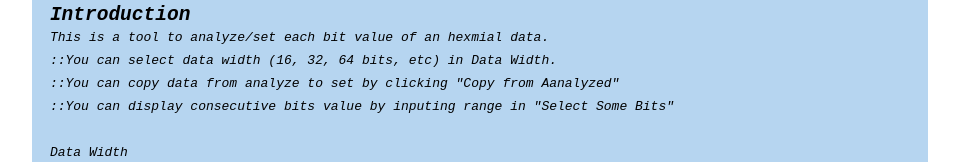
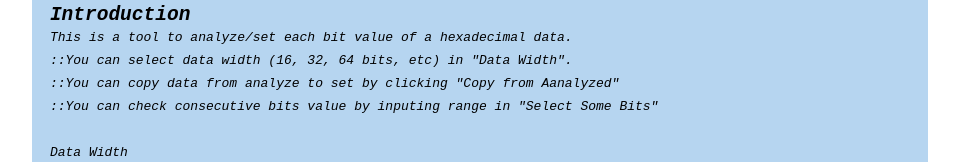
Before and after one commit to yangshunyong/yangshunyong.github.io, a plain HTML site: page index.html in a window 1280 px wide. Shown: the top 162 px of the page, without its empty margins (160-1119 px from the left). Drawn offline with Linux system fonts and the light colour scheme.

Commit message:
fix typo

```diff
--- a/index.html
+++ b/index.html
@@ -10,10 +10,10 @@
     <div id="page_div">
         <div id="intro_div">
             <h2><br>Introduction</h2>
-            <p>This is a tool to analyze/set each bit value of an hexmial data. </p>
-            <p> ::You can select data width (16, 32, 64 bits, etc) in Data Width. </p>
+            <p>This is a tool to analyze/set each bit value of a hexadecimal data. </p>
+            <p> ::You can select data width (16, 32, 64 bits, etc) in "Data Width". </p>
             <p> ::You can copy data from analyze to set by clicking "Copy from Aanalyzed"</p>
-            <p> ::You can display consecutive bits value by inputing range in "Select Some Bits"</p>
+            <p> ::You can check consecutive bits value by inputing range in "Select Some Bits"</p>
         </div>
         <div id="width_sel_div">
             <p>Data Width<p>
```
